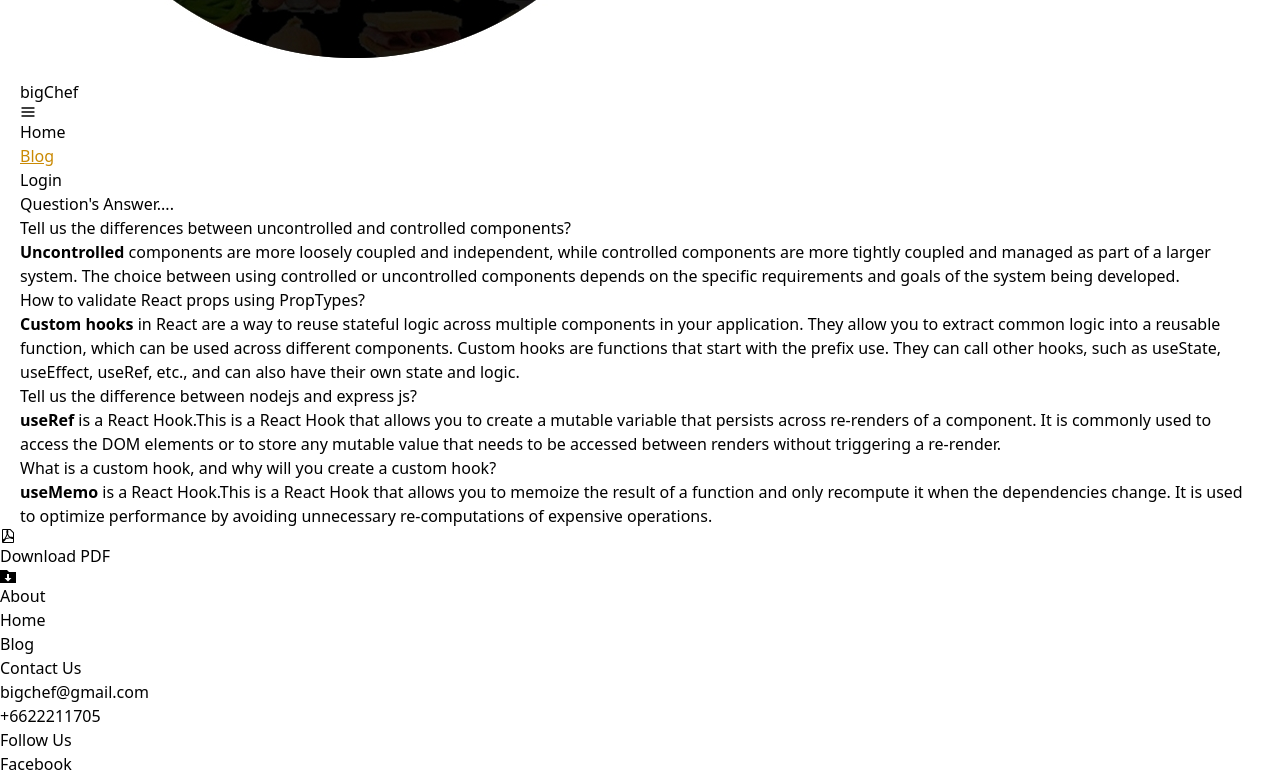
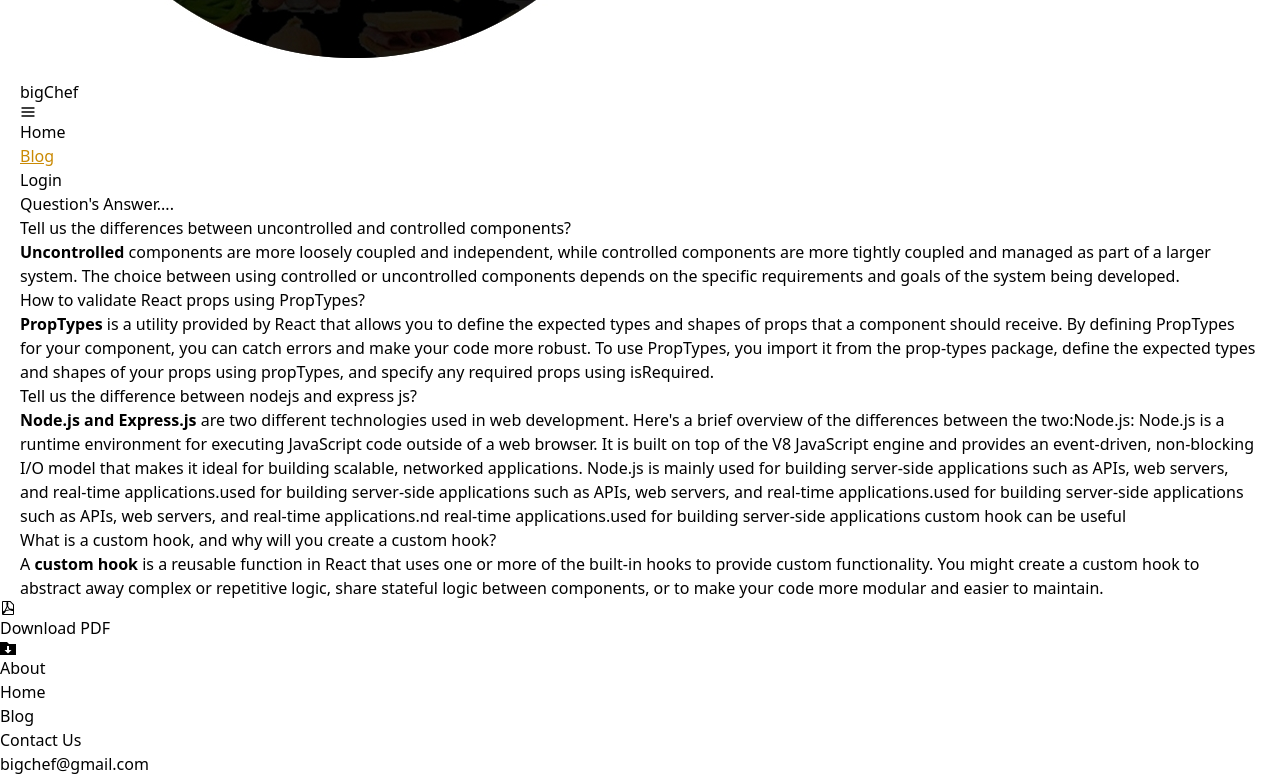
Before and after one commit to sranik28/big-chef, a React (Vite) app: page /blog in a window 1280 px wide. Shown: the part 586-1366 px from the top of the page. Built offline with nearby package versions, Linux system fonts and the light colour scheme; no server answers.

Commit message:
blog site update

```diff
--- a/src/pages/Blog.jsx
+++ b/src/pages/Blog.jsx
@@ -28,20 +28,15 @@ const Blog = () => {
                     </div>
                     <div className='p-3 border-2 rounded'>
                         <h1 className='text-3xl py-3'>How to validate React props using PropTypes?</h1>
-                        <p><strong>Custom hooks</strong> in React are a way to reuse stateful logic across
-                            multiple components in your application. They allow you to extract
-                            common logic into a reusable function, which can be used across
-                            different components. Custom hooks are functions that start with the
-                            prefix use. They can call other hooks, such as useState, useEffect,
-                            useRef, etc., and can also have their own state and logic.</p>
+                        <p><strong>PropTypes</strong> is a utility provided by React that allows you to define the expected types and shapes of props that a component should receive. By defining PropTypes for your component, you can catch errors and make your code more robust. To use PropTypes, you import it from the prop-types package, define the expected types and shapes of your props using propTypes, and specify any required props using isRequired.</p>
                     </div>
                     <div className='p-3 border-2 rounded'>
                         <h1 className='text-3xl py-3'>Tell us the difference between nodejs and express js?</h1>
-                        <p><strong>useRef</strong> is a React Hook.This is a React Hook that allows you to create a mutable variable that persists across re-renders of a component. It is commonly used to access the DOM elements or to store any mutable value that needs to be accessed between renders without triggering a re-render.</p>
+                        <p><strong>Node.js and Express.js</strong> are two different technologies used in web development. Here's a brief overview of the differences between the two:Node.js: Node.js is a runtime environment for executing JavaScript code outside of a web browser. It is built on top of the V8 JavaScript engine and provides an event-driven, non-blocking I/O model that makes it ideal for building scalable, networked applications. Node.js is mainly used for building server-side applications such as APIs, web servers, and real-time applications.used for building server-side applications such as APIs, web servers, and real-time applications.used for building server-side applications such as APIs, web servers, and real-time applications.nd real-time applications.used for building server-side applications custom hook can be useful</p>
                     </div>
                     <div className='p-3 border-2 rounded'>
                         <h1 className='text-3xl py-3'>What is a custom hook, and why will you create a custom hook?</h1>
-                        <p><strong>useMemo</strong> is a React Hook.This is a React Hook that allows you to memoize the result of a function and only recompute it when the dependencies change. It is used to optimize performance by avoiding unnecessary re-computations of expensive operations. </p>
+                        <p>A <strong>custom hook</strong> is a reusable function in React that uses one or more of the built-in hooks to provide custom functionality. You might create a custom hook to abstract away complex or repetitive logic, share stateful logic between components, or to make your code more modular and easier to maintain.</p>
                     </div>
                 </div>
             </div>
```
